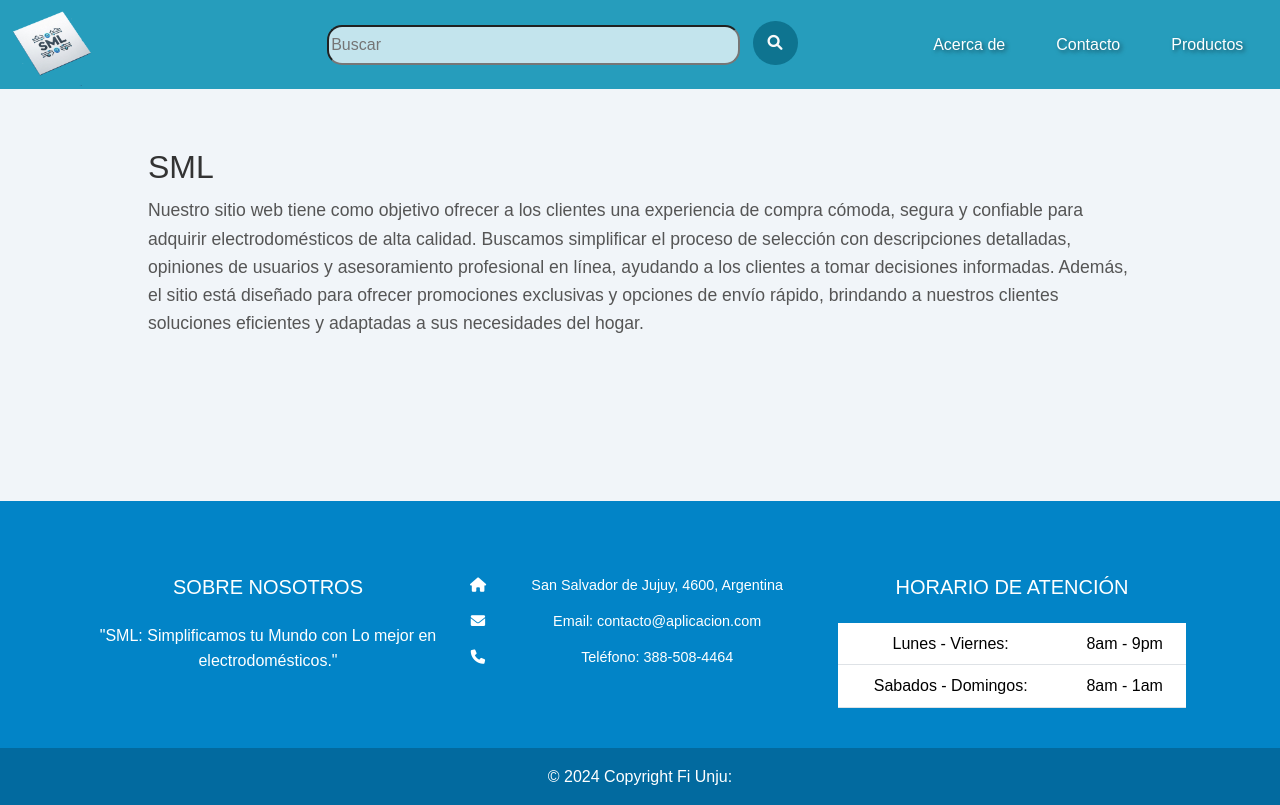
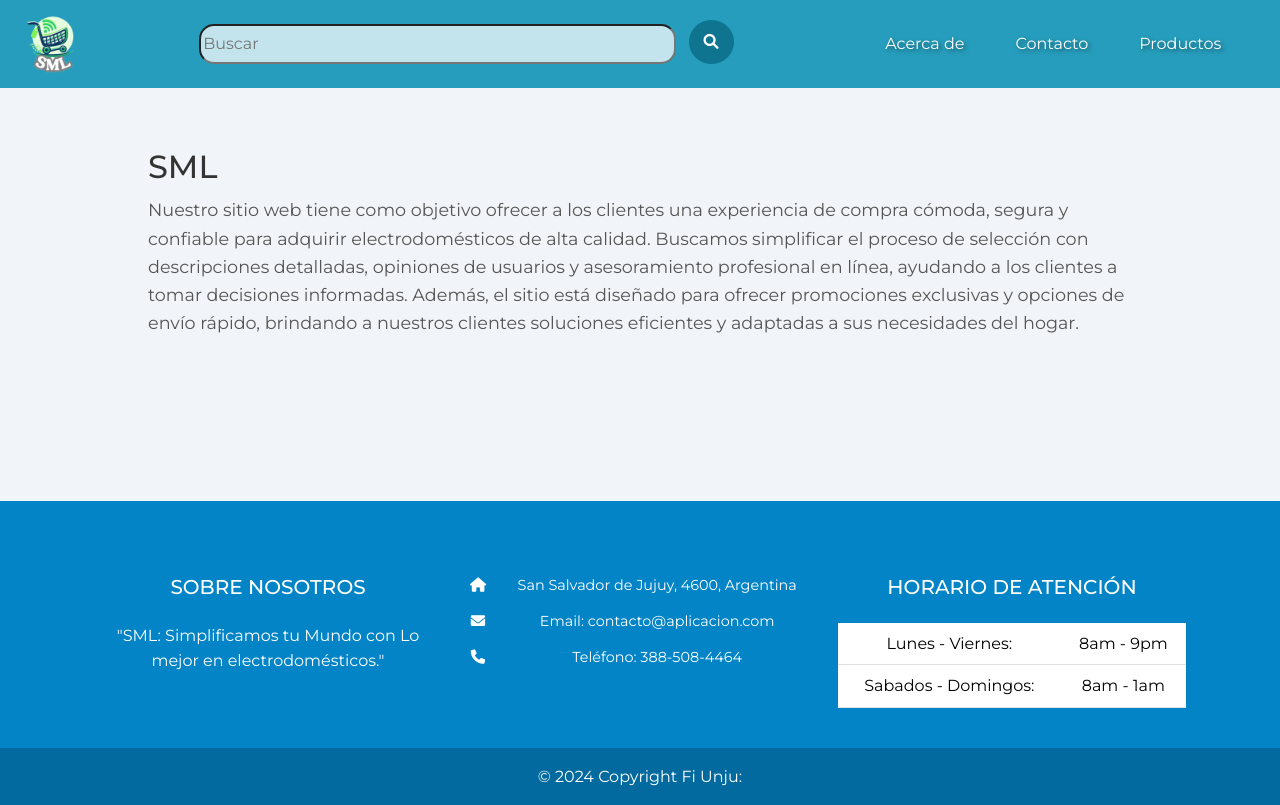
Before and after one commit to Abrill95/Hexacoders, a Django app: page / in a window 1280 px wide. Run offline with Django 5.2, Linux system fonts and the light colour scheme; some web fonts are replaced.

Commit message:
Agregando logo y arreglando errores

```diff
--- a/teamHEXACODERS/core/static/core/css/estilos.css
+++ b/teamHEXACODERS/core/static/core/css/estilos.css
@@ -59,10 +59,15 @@ header nav.scrolled {
   background-color: #0369a1;
   border-radius: 20px;
 }
+.logo{
+  width: 100px;
+  height: auto;
 
+  margin: -170px -170px -170px -10px !important;
+}
 .logo-img {
-  width: 80px;
-  margin: -12px 0 -15px 0 !important;
+  width: 100%;
+  padding: -20px;
 }
 
 .input {
--- a/teamHEXACODERS/core/templates/core/index.html
+++ b/teamHEXACODERS/core/templates/core/index.html
@@ -1,22 +1,36 @@
 {% load static %}
 <!DOCTYPE html>
 <html lang="es">
-  <head>
 <meta charset="UTF-8" />
+<meta name="viewport" content="width=device-width, initial-scale=1.0" />
+<title>SML</title>
+<link rel="preconnect" href="https://fonts.googleapis.com" />
+<link rel="preconnect" href="https://fonts.gstatic.com" crossorigin />
+<link
+        href="https://fonts.googleapis.com/css2?family=Montserrat:wght@100;200;300;400;500;600;700;800;900&display=swap"
+        rel="stylesheet"
+/>
+<link
+        href="https://fonts.googleapis.com/css2?family=Montserrat:wght@400;700&family=Open+Sans:wght@400;700&display=swap"
+        rel="stylesheet"
+/>
+<link
+        href="https://fonts.googleapis.com/css2?family=Roboto:wght@400;700&display=swap"
+        rel="stylesheet"
+/>
 
-    <meta name="viewport" content="width=device-width, initial-scale=1.0" />
 <link
         href="https://cdn.jsdelivr.net/npm/bootstrap@5.3.3/dist/css/bootstrap.min.css"
         rel="stylesheet"
 />
-
-    <!-- Bootstrap Icons (para usar íconos de Bootstrap) -->
+<link
+        href="https://cdn.jsdelivr.net/npm/bootstrap@5.3.0-alpha1/dist/css/bootstrap.min.css"
+        rel="stylesheet"
+/>
 <link
         rel="stylesheet"
-      href="https://cdn.jsdelivr.net/npm/bootstrap-icons@1.11.3/font/bootstrap-icons.min.css"
+        href="https://cdn.jsdelivr.net/npm/bootstrap-icons/font/bootstrap-icons.css"
 />
-
-    <!-- Font Awesome (para otros íconos) -->
 <link
         rel="stylesheet"
         href="https://cdnjs.cloudflare.com/ajax/libs/font-awesome/6.0.0-beta3/css/all.min.css"
@@ -24,14 +38,13 @@
 
 <link rel="stylesheet" href="{% static 'core/css/estilos.css' %}" />
 
-    <title>SML</title>
 </head>
   <body>
     <header>
       <nav class="navbar navbar-expand-lg navbar-dark navbar">
         <div class="container-fluid">
           <!--Logo de la App-->
-          <a href="{% url 'home' %}">
+          <a href="{% url 'home' %}" class="logo">
             <img
               src="{% static 'core/img/logo.png' %}"
               alt="Logo de la App"
```
Also changed, not shown: teamHEXACODERS/core/static/core/img/logo.png. Lines whose indentation alone changed are shown as unchanged.
